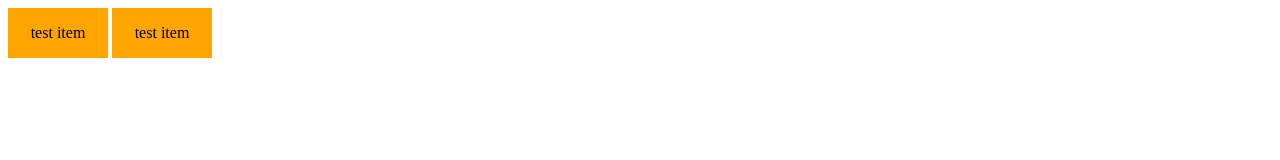
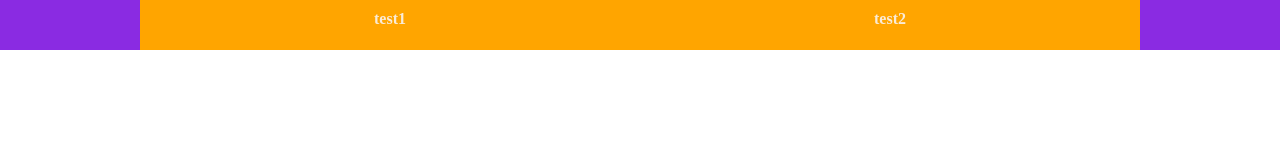
Before and after one commit to Regulus512/PortfolioWeb, a plain HTML site: page index.html in a window 1280 px wide. Drawn offline with Linux system fonts and the light colour scheme.

Commit message:
ver 0.0.2 - css

```diff
--- a/index.html
+++ b/index.html
@@ -1,22 +1,17 @@
 <!DOCTYPE html>
 <html lang="en">
+
 <head>
     <meta charset="UTF-8">
     <meta name="viewport" content="width=device-width, initial-scale=1.0">
     <title>Document</title>
-    <style>
-        div.test {
-            background-color: orange;
-            display: inline-block;
-            text-align: center;
-            line-height:50px;
-            width: 100px;
-            height:50px;
-        }
-    </style>
+    <link rel="stylesheet" href="./style1.css" type="text/css">
 </head>
+
 <body>
-    <div class="test">test item</div>
-    <div class="test">test item</div>
+    <div id="head">
+        <div>test1</div><div>test2</div>
+    </div>
 </body>
+
 </html>
--- /dev/null
+++ b/style1.css
@@ -0,0 +1,23 @@
+*{
+    margin: 0;
+    padding: 0;
+    text-align: center;
+}
+#head {
+    background-color: blueviolet;
+    background-size:cover;
+    /*width: 1000px;
+    height: 50px;*/
+}
+
+div div {
+    background-color: orange;
+    display: inline-block;
+    width: 480px;
+    height: 30px;
+    padding: 10px;
+    /*margin: 0 50px;*/
+    text-align: center;
+    font-weight:bold;
+    color:antiquewhite;
+}
```
